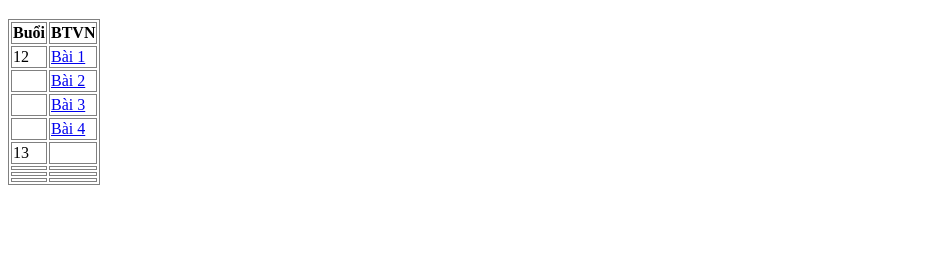
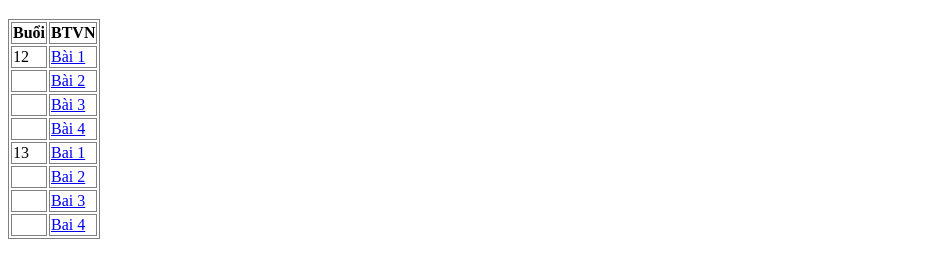
Before and after one commit to huytqph46494/BTVN_CODEFARM_JS, a plain HTML site: page index.html in a window 1280 px wide. Shown: the part 61-338 px from the top of the page, without its empty margins (0-938 px from the left). Drawn offline with Linux system fonts and the light colour scheme.

Commit message:
BTVN day 13

```diff
--- a/index.html
+++ b/index.html
@@ -47,19 +47,19 @@
         <!--  Buổi 13 -->
           <tr>
             <td>13</td>
-            <td><a href="./day13/ex01.html"></a></td>
+            <td><a href="./day13/ex01.html">Bai 1</a></td>
           </tr>
           <tr>
             <td></td>
-            <td><a href="./day13/ex02.html"></a></td>
+            <td><a href="./day13/ex02.html">Bai 2</a></td>
           </tr>
           <tr>
             <td></td>
-            <td><a href="./day13/ex03.html"></a></td>
+            <td><a href="./day13/ex03.html">Bai 3</a></td>
           </tr>
           <tr>
             <td></td>
-            <td><a href="./day13/ex04.html"></a></td>
+            <td><a href="./day13/ex04.html">Bai 4</a></td>
           </tr>
     </table>
 </body>
```
